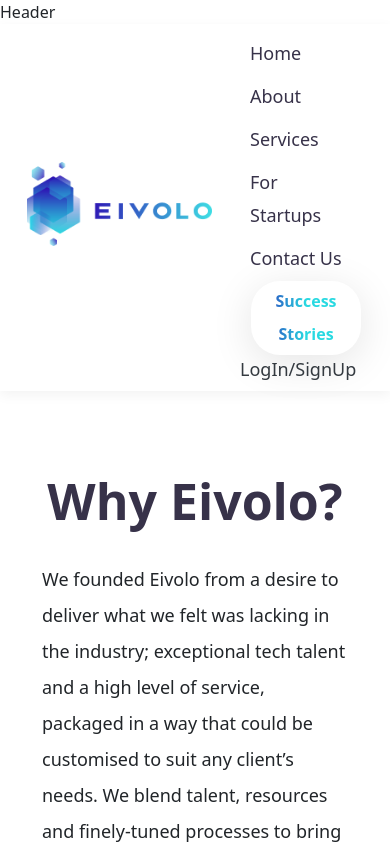
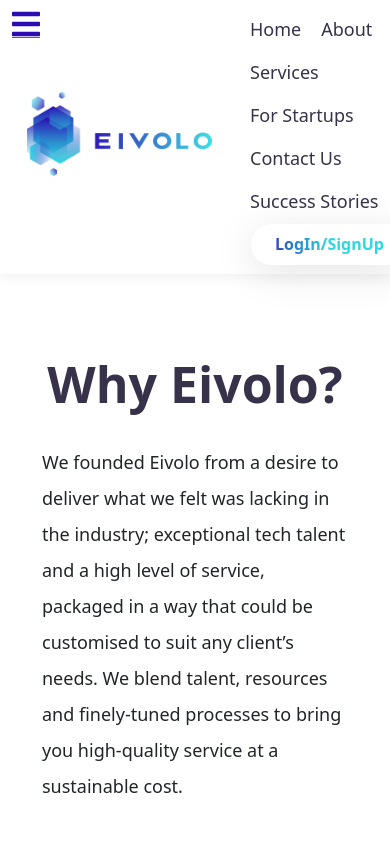
Before and after one commit to Volodymyr759/web-client-ts, a Next.js app: page /about in a window 390 px wide. Shown: the top 844 px of the page. Built offline with nearby package versions, Linux system fonts and the light colour scheme.

Commit message:
added hamburger-menu (partly)

```diff
--- a/components/Header/Header.tsx
+++ b/components/Header/Header.tsx
@@ -1,9 +1,68 @@
 import { HeaderProps } from "./Header.props";
+import styles from './header.module.css';
 
 export const Header = ({ ...props }: HeaderProps): JSX.Element => {
 	return (
-		<div {...props}>
-			Header
+		<div style={{ backgroundColor: 'white', textAlign: 'left', width: '300px' }} {...props}>
+			<a className={styles.hamburger} data-bs-toggle="collapse" href="#collapseExample" role="button" aria-expanded="false" aria-controls="collapseExample"></a>
+			<div className="collapse" id="collapseExample">
+				<div className="navbar-collapse text-center collapse show" id="mainNavbar">
+					<ul className="navbar-nav justify-content-between">
+						<li className="menu-item menu-item-type-custom menu-item-object-custom current-menu-item current_page_item menu-item-home active menu-item-31 nav-item">
+							<a href="/" className="nav-link" aria-current="page">
+								<span>Home</span>
+							</a>
+						</li>
+						<li className="menu-item menu-item-type-post_type menu-item-object-page menu-item-138 nav-item">
+							<a href="/about" className="nav-link">
+								<span>About us</span>
+							</a>
+						</li>
+						<li className="menu-item menu-item-type-custom menu-item-object-custom menu-item-has-children dropdown menu-item-26 nav-item">
+							<a href="#" data-bs-toggle="dropdown" aria-haspopup="true" aria-expanded="false" className="dropdown-toggle nav-link" id="menu-item-dropdown-26">
+								<span>Services</span>
+							</a>
+							<ul className="dropdown-menu" aria-labelledby="menu-item-dropdown-26">
+								<li className="menu-item menu-item-type-post_type menu-item-object-page menu-item-142 nav-item">
+									<a href="/outsourcing" className="dropdown-item">
+										<span>Outsourcing</span>
+									</a>
+								</li>
+								<li className="menu-item menu-item-type-post_type menu-item-object-page menu-item-141 nav-item">
+									<a href="/web-development/" className="dropdown-item">
+										<span>Web Development</span>
+									</a>
+								</li>
+								<li className="menu-item menu-item-type-post_type menu-item-object-page menu-item-140 nav-item">
+									<a href="/mobile-development/" className="dropdown-item">
+										<span>Mobile Development</span>
+									</a>
+								</li>
+								<li className="menu-item menu-item-type-post_type menu-item-object-page menu-item-139 nav-item">
+									<a href="/security-auditing" className="dropdown-item">
+										<span>Security Auditing</span>
+									</a>
+								</li>
+							</ul>
+						</li>
+						<li className="menu-item menu-item-type-post_type menu-item-object-page menu-item-145 nav-item">
+							<a href="/for-startups" className="nav-link">
+								<span>For Startups</span>
+							</a>
+						</li>
+						<li className="menu-item menu-item-type-post_type menu-item-object-page menu-item-143 nav-item">
+							<a href="/contact-us" className="nav-link">
+								<span>Contact Us</span>
+							</a>
+						</li>
+						<li className="cta-button menu-item menu-item-type-post_type menu-item-object-page menu-item-144 nav-item">
+							<a href="/success-stories" className="nav-link">
+								<span>Success Stories</span>
+							</a>
+						</li>
+					</ul>
+				</div>
+			</div>
 		</div>
 	);
 };
--- /dev/null
+++ b/components/Header/header.module.css
@@ -0,0 +1,16 @@
+.hamburger {
+	margin: 0;
+	padding: 0;
+}
+
+.hamburger::before {
+	padding: 4px 12px;
+
+	content: "\f0c9";
+
+	color: var(--strong-blue-color);
+
+	font-family: "Font Awesome 5 Free";
+	font-size: 2em;
+	font-weight: 700;
+}
--- a/components/Menu/Menu.module.css
+++ b/components/Menu/Menu.module.css
@@ -15,8 +15,6 @@
 	display: inline;
 
 	float: left;
-
-	margin-right: 20px;
 }
 
 .navbarlist a {
@@ -49,8 +47,6 @@
 .navbarlist .navbarlist ul {
 	margin: 0;
 	padding: 0;
-
-	list-style-type: none;
 }
 
 .navbarlist li:hover ul { display: block; }
@@ -59,7 +55,7 @@
 	float: none;
 }
 
-.navbarlist li:nth-child(6) {
+.navbarlist li:nth-child(7) {
 	margin-left: 10px;
 	padding: 0 15px;
 
@@ -78,12 +74,12 @@
 	line-height: 20px;
 }
 
-.navbarlist li:nth-child(6):hover {
+.navbarlist li:hover {
 	color: white;
 	background-color: -webkit-linear-gradient(left, var(--strong-blue-color) 0.46%, var(--light-blue-color) 50%);
 }
 
-.navbarlist li:nth-child(6) > a {
+.navbarlist li:nth-child(7) > a {
 	font-size: 16px;
 	font-weight: 800;
 }
--- a/components/Menu/Menu.tsx
+++ b/components/Menu/Menu.tsx
@@ -64,8 +64,19 @@ export const Menu = (): JSX.Element => {
 					<a>Success Stories</a>
 				</Link>
 			</li>
-			{!user && <li onClick={() => { Router.push('/login'); }}><span>LogIn/SignUp</span></li>}
-			{user && <li onClick={logout}><span>Log Out</span></li>}
+			{!user &&
+				<li onClick={() => { Router.push('/login'); }}>
+					<Link href="/login">
+						<a>LogIn/SignUp</a>
+					</Link>
+
+				</li>}
+			{user &&
+				<li onClick={logout}>
+					<Link href="/">
+						<a>Log Out</a>
+					</Link>
+				</li>}
 		</ul >
 	);
 };
--- a/pages/for-startups.tsx
+++ b/pages/for-startups.tsx
@@ -82,7 +82,7 @@ function ForStartups(): JSX.Element {
 				</P>
 			</section>
 
-			<section className="row">
+			<section className="row2">
 				<div className="bubblewrapper">
 					<BubbleBox appearance="left-bottom" headerText="Scalable Solutions" spanText="GROWTH" />
 				</div>
@@ -97,10 +97,6 @@ function ForStartups(): JSX.Element {
 				</div>
 			</section>
 
-			<div style={{ border: "1px solid red" }}>
-				<h2>Center text Card $ 5</h2>
-			</div>
-
 			<SayHelloForm />
 		</>
 	);
--- a/pages/login.tsx
+++ b/pages/login.tsx
@@ -77,7 +77,7 @@ function Login(): JSX.Element {
 				</Formik>
 
 				<P appearance="centered">
-					<a href="/" className="link-base">Forgot your password?</a>
+					<a href="/login" className="link-base">Forgot your password?</a>
 				</P>
 				<hr />
 				<P appearance="centered">
@@ -116,7 +116,7 @@ function Login(): JSX.Element {
 					<a href="/register" className="link-base">Not signed up? Create an account.</a>
 				</P>
 				<P appearance="centered">
-					<span><a href="!#">Personal Information Collection Statement.</a></span>
+					<span><a href="/login">Personal Information Collection Statement.</a></span>
 				</P>
 				<br />
 			</section >
--- a/pages/register.tsx
+++ b/pages/register.tsx
@@ -104,7 +104,7 @@ function Register(): JSX.Element {
 					</div>
 				</div>
 				<P appearance="centered">
-					<span><a href="/">Personal Information Collection Statement.</a></span>
+					<span><a href="/register">Personal Information Collection Statement.</a></span>
 				</P>
 				<br />
 			</section >
--- a/styles/Layout.module.css
+++ b/styles/Layout.module.css
@@ -41,7 +41,7 @@
 	gap: 10px;
 }
 
-@media (max-width: 765px) {
+@media (max-width: 1200px) {
 	.wrapper {
 		display: grid;
 		grid-template-columns: minmax(320px, 1fr);
@@ -59,6 +59,10 @@
 	}
 
 	.header {
+		position: absolute;
+		top: 0;
+		left: 0;
+
 		display: block;
 	}
 }
```
